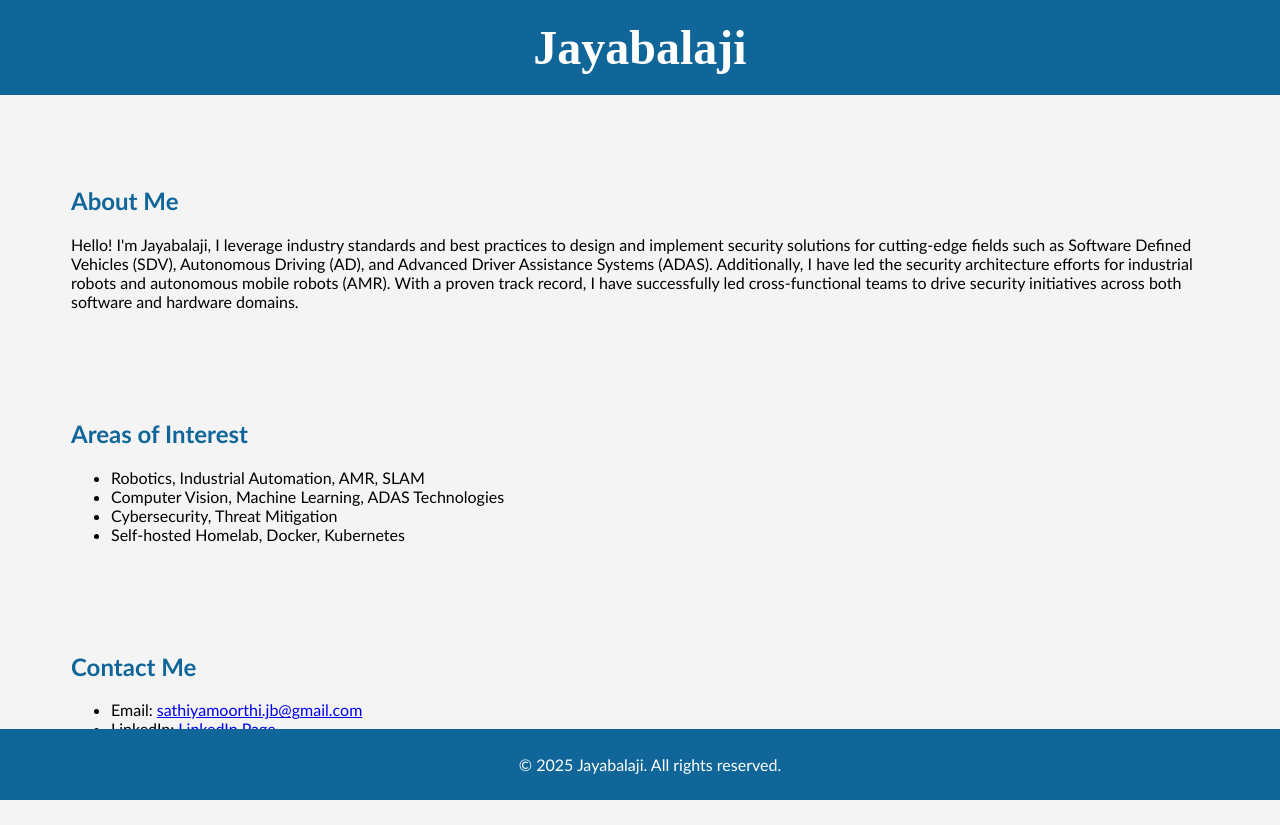
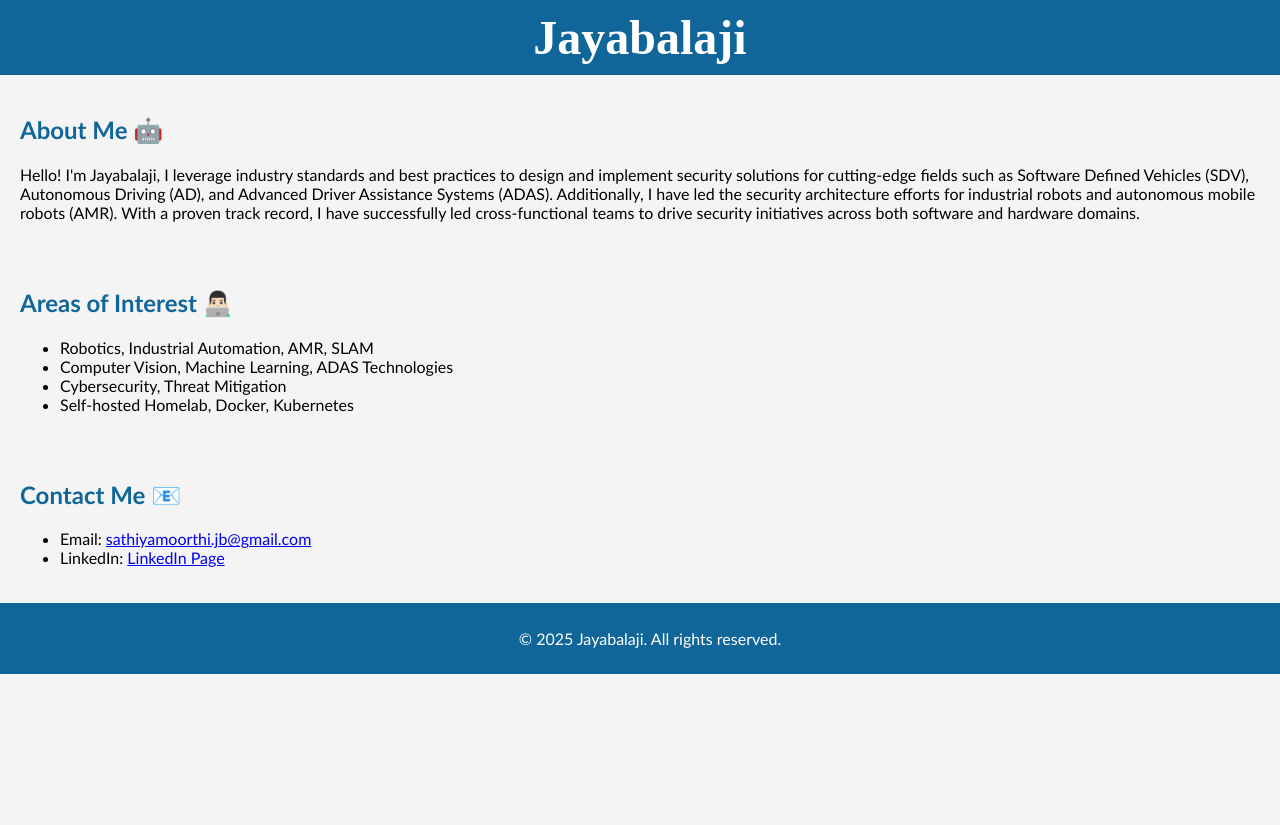
Before and after one commit to jb-balaji/jb-balaji.github.io, a plain HTML site: page index.html in a window 1280 px wide. After the commit the page ends 800 px from the top, so only its background shows below. Drawn offline with Linux system fonts and the light colour scheme.

Commit message:
Minor update

```diff
--- a/index.html
+++ b/index.html
@@ -10,12 +10,12 @@
 <body>
     <header>
         <nav> <center> <B>
-            <font face = "Brush Script MT" size = "16">Jayabalaji</font>
+            <font face = "Brush Script MT" size = "16">  Jayabalaji  </font>
             </B></center>
         </nav>
     </header>
     <section id="about">
-        <h2>About Me</h2>
+        <h2>About Me 🤖</h2>
         <p>Hello! I'm Jayabalaji, I leverage industry standards and best practices to design and implement security solutions
             for cutting-edge fields such as Software Defined Vehicles (SDV), Autonomous Driving (AD), and Advanced Driver Assistance Systems (ADAS).
             Additionally, I have led the security architecture efforts for industrial robots and autonomous mobile robots (AMR).
@@ -24,7 +24,7 @@
     </section>
 
     <section id="projects">
-        <h2>Areas of Interest</h2>
+        <h2>Areas of Interest 👨🏻‍💻</h2>
         <ul>
             <li>Robotics, Industrial Automation, AMR, SLAM </li>
             <li>Computer Vision, Machine Learning, ADAS Technologies </li>
@@ -34,7 +34,7 @@
     </section>
 
     <section id="contact">
-        <h2>Contact Me</h2>
+        <h2>Contact Me 📧</h2>
         <ul>
             <li>Email: <a href="mailto:sathiyamoorthi.jb@gmail.com">sathiyamoorthi.jb@gmail.com</a></li>
             <li>LinkedIn: <a href="https://www.linkedin.com/in/jaybeesathya" target="_blank">LinkedIn Page </a></li>
--- a/styles.css
+++ b/styles.css
@@ -8,7 +8,7 @@ body {
 header {
     background-color: #169;
     color: white;
-    padding: 20px;
+    padding: 10px;
     text-align: center;
 }
 
@@ -33,8 +33,8 @@ h2 {
 }
 
 section {
-    padding: 1px;
-    margin: 70px;
+    padding: 10px;
+    margin: 10px;
 }
 
 footer {
@@ -42,7 +42,6 @@ footer {
     color: white;
     text-align: center;
     padding: 10px;
-    position: fixed;
     width: 100%;
     bottom: 0;
 }
```
